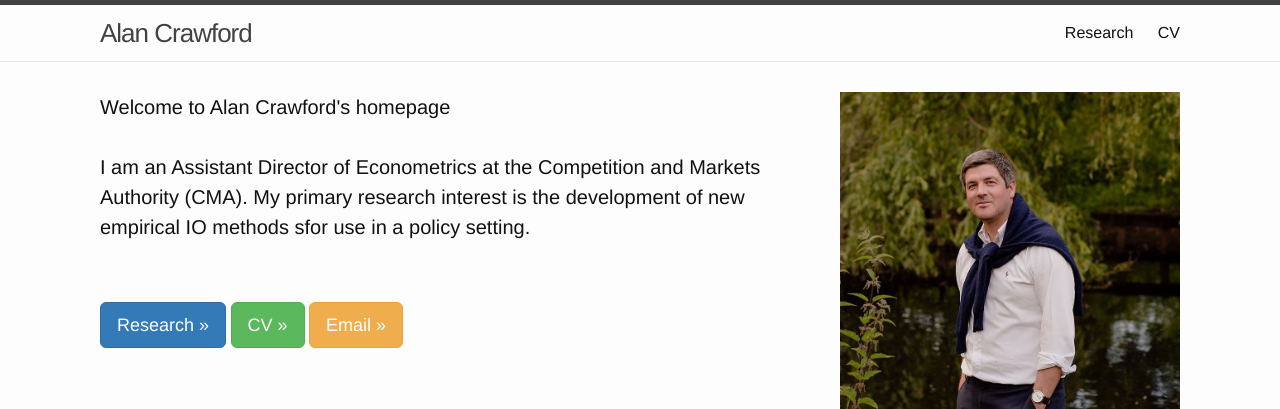
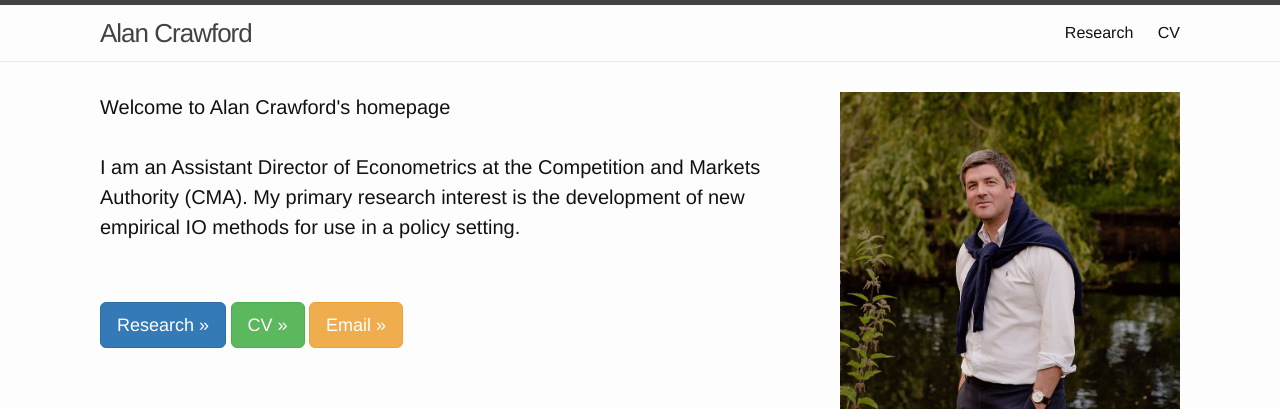
Before and after one commit to alancrawford/alancrawford.github.io, a Jekyll site: the page built from index.html, in a window 1280 px wide. Shown: the top 409 px of the page. Built offline with Jekyll 4.4.1, drawn with Linux system fonts in a browser that asks for light colours.

Commit message:
Update web page and CV

```diff
--- a/index.html
+++ b/index.html
@@ -8,7 +8,7 @@ layout: default
     <div class="col-xs-12 col-sm-8">
       <h4norm>Welcome to Alan Crawford's homepage<br>
       <br>
-I am an Assistant Director of Econometrics at the Competition and Markets Authority (CMA). My primary research interest is the development of new empirical IO methods sfor use in a policy setting.<br>
+I am an Assistant Director of Econometrics at the Competition and Markets Authority (CMA). My primary research interest is the development of new empirical IO methods for use in a policy setting.<br>
 
 <br></h4norm>
   <div class="btn--hold">
```
Also changed, not shown: _pages/Research.md (+0 -4 lines).
